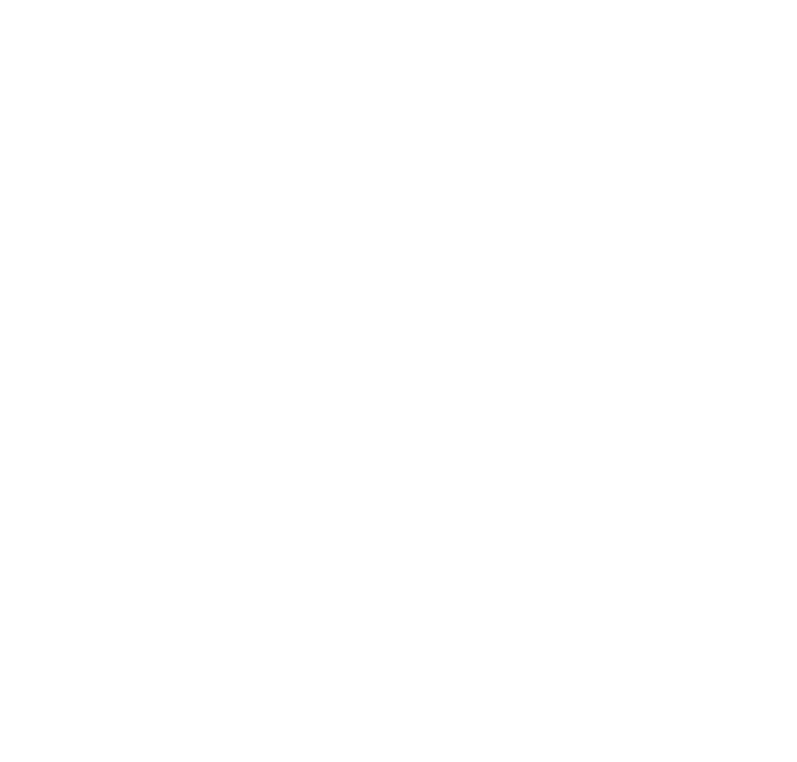
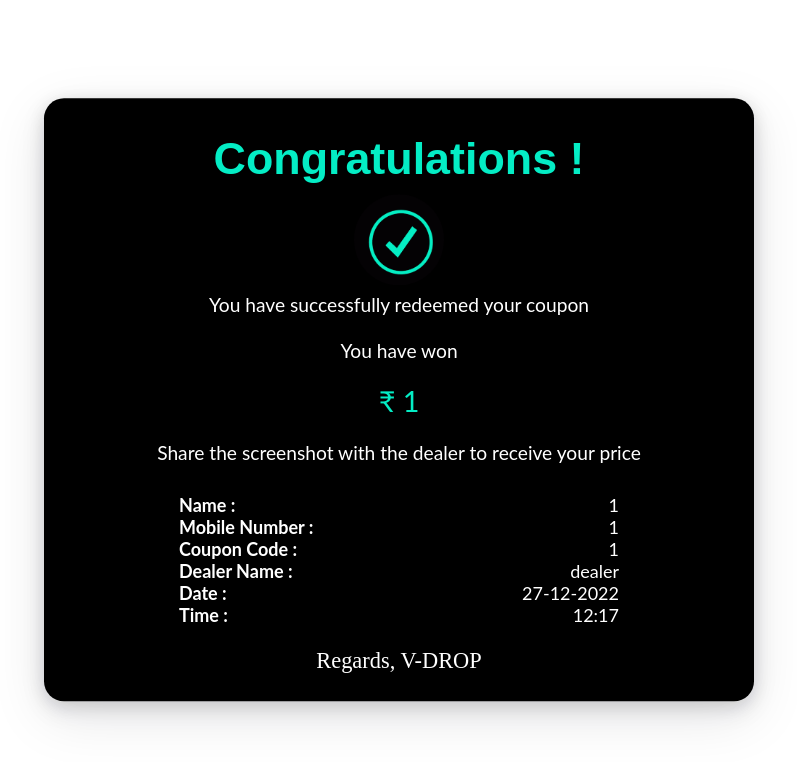
Before and after one commit to kanikbenzeen/coupons, a React (Create React App) app: page /congrats/1/1/1/1/1 in a window 1280 px wide. Before the commit this address had no page. Shown: the top 762 px of the page, without its empty margins (241-1038 px from the left). Built offline with nearby package versions, Linux system fonts and the light colour scheme.

Commit message:
new update

```diff
--- a/src/App.js
+++ b/src/App.js
@@ -9,7 +9,7 @@ function App() {
         <Routes>
           <Route path='/' element={<Login/>}/>
           <Route path='/verify/:id' element={<Verify/>}/>
-          <Route path='/congrats/:id/:id2/:id3/:id4' element={<Congrats/>}/>
+          <Route path='/congrats/:id/:id2/:id3/:id4/:id5' element={<Congrats/>}/>
         </Routes>
       </Router>
 
--- a/src/components/conrats.js
+++ b/src/components/conrats.js
@@ -7,7 +7,9 @@ const Congrats = (props) => {
     const params= useParams()
     let name = params.id
     let mobile = params.id2
-    let createdAt = params.id2
+    let code = params.id4
+    let discount = params.id5
+    // let createdAt = params.id2
     const date = new Date();
     let day = date.getDate();
     let month = date.getMonth() + 1;
@@ -27,7 +29,7 @@ console.log(props)
                     </div>
                     <div className="text">
                         <p>You have successfully redeemed your coupon<br/><br />You have won<br /><br /></p>
-                        <p className="discount">discount</p><br/>
+                        <p className="discount">₹ {discount}</p><br/>
                         <p className="share">Share the screenshot with the dealer to receive your price
                         </p>
                     </div>
@@ -36,7 +38,7 @@ console.log(props)
   <tbody>
   <tr>
       <th scope="row">Name :</th>
-      <td>{name}</td>
+      <td>{name.toUpperCase()}</td>
     </tr>
     <tr>
       <th scope="row">Mobile Number :</th>
@@ -44,7 +46,7 @@ console.log(props)
     </tr>
     <tr>
       <th scope="row">Coupon Code :</th>
-      <td>code</td>
+      <td>{code}</td>
     </tr>
     <tr>
       <th scope="row">Dealer Name :</th>
--- a/src/components/login.js
+++ b/src/components/login.js
@@ -13,11 +13,20 @@ const verify = useNavigate()
   const [coupon, setCoupon] = useState('')
   const [mobile, setMobile] = useState('')
 
-
   const allFields = async (e) =>{
     e.preventDefault()
-// let collectLength ;
-
+    if(name.length===0){
+      return alert('Please Enter Your Name')
+   }
+    if(mobile.length===0){
+       return alert('Please Enter Your Contact Number')
+    }
+    if(mobile.length < 10){
+     return alert('Contact Number must be 10 digit')
+    }
+    if(coupon.length===0){
+      return alert('Please Enter Coupon code')
+    }
     try {
       let res = await fetch("login", {
         method: "POST",
@@ -69,7 +78,12 @@ const verify = useNavigate()
         <label htmlFor="firstname" className="placeholder1">Name</label>
       </div>
       <div className="input-container1 ic21">
-        <input id="lastname" className="input1"  type="text" placeholder=" " value ={mobile}  onChange={(e)=>setMobile(e.target.value)} />
+        <input id="lastname" className="input1" maxLength={10} pattern="^[0-9]*[.,]?[0-9]*$"
+        type="text" placeholder=" " value ={mobile}  onChange={(e)=>setMobile(e.target.value)}  onKeyPress={(event) => {
+          if (!/[0-9]/.test(event.key)) {
+            event.preventDefault();
+          }
+        }}/>
         <div className="cut"></div>
         <label htmlFor="lastname" className="placeholder1">Contact Number</label>
       </div>
--- a/src/components/verify.js
+++ b/src/components/verify.js
@@ -32,7 +32,7 @@ const otpVerify = async(e)=>{
 
 if(rese.verify==='approved'){
   console.log('Your data is safe ')
-  navCongrats(`/congrats/${rese.alldata.name}/${rese.alldata.mobile}/${rese.alldata.createdAt}/${rese.alldata.coupon}`)
+  navCongrats(`/congrats/${rese.alldata.name}/${rese.alldata.mobile}/${rese.alldata.createdAt}/${rese.alldata.coupon}/${rese.alldata.discount}`)
 }else{
   alert('You Entered Wrong Otp')
 }
@@ -48,7 +48,11 @@ if(rese.verify==='approved'){
       <div className="subtitle">Verify Your OTP</div>
 
       <div className="input-container ic2">
-        <input id="lastname" className="input" type="text" placeholder=" "onChange={(e)=>setOtp(e.target.value)} />
+        <input id="lastname" className="input" type="text" placeholder=" "onChange={(e)=>setOtp(e.target.value)} maxLength={6} onKeyPress={(event) => {
+          if (!/[0-9]/.test(event.key)) {
+            event.preventDefault();
+          }
+        }} />
         <div className="cut"></div>
         <label htmlFor="lastname" className="placeholder">Enter Your OTP</label>
       </div>
```
